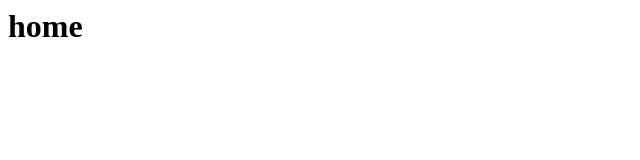
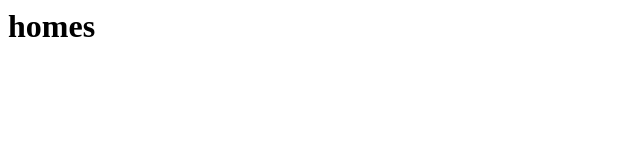
Before and after one commit to diogo98s/portfolio-simao-sa, a plain HTML site: page index.html in a window 1280 px wide. Shown: the full height of the page, 0-640 px from the left. Drawn offline with Linux system fonts and the light colour scheme.

Commit message:
added an s

```diff
--- a/index.html
+++ b/index.html
@@ -3,6 +3,6 @@
     <title>Home</title>
   </head>
   <body>
-  <h1>home</h1>
+  <h1>homes</h1>
   </body>
 </html>
```
